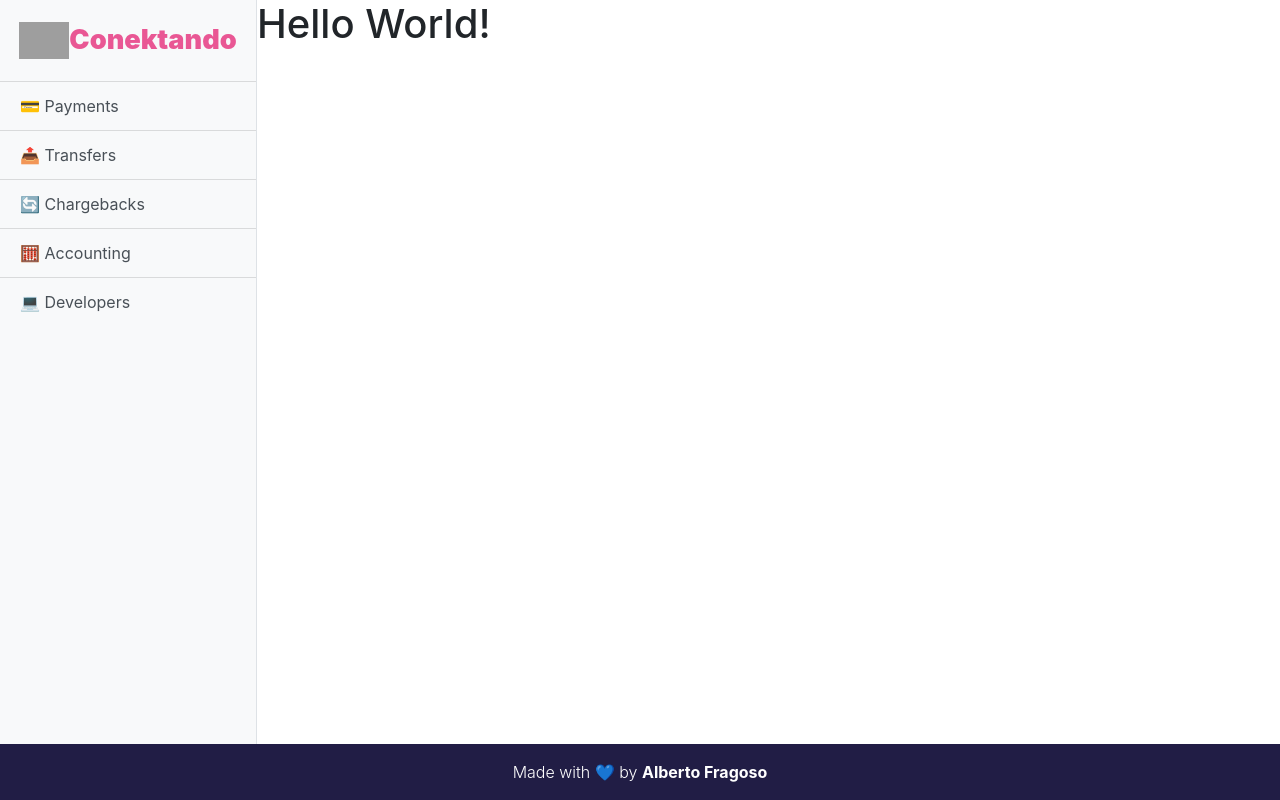
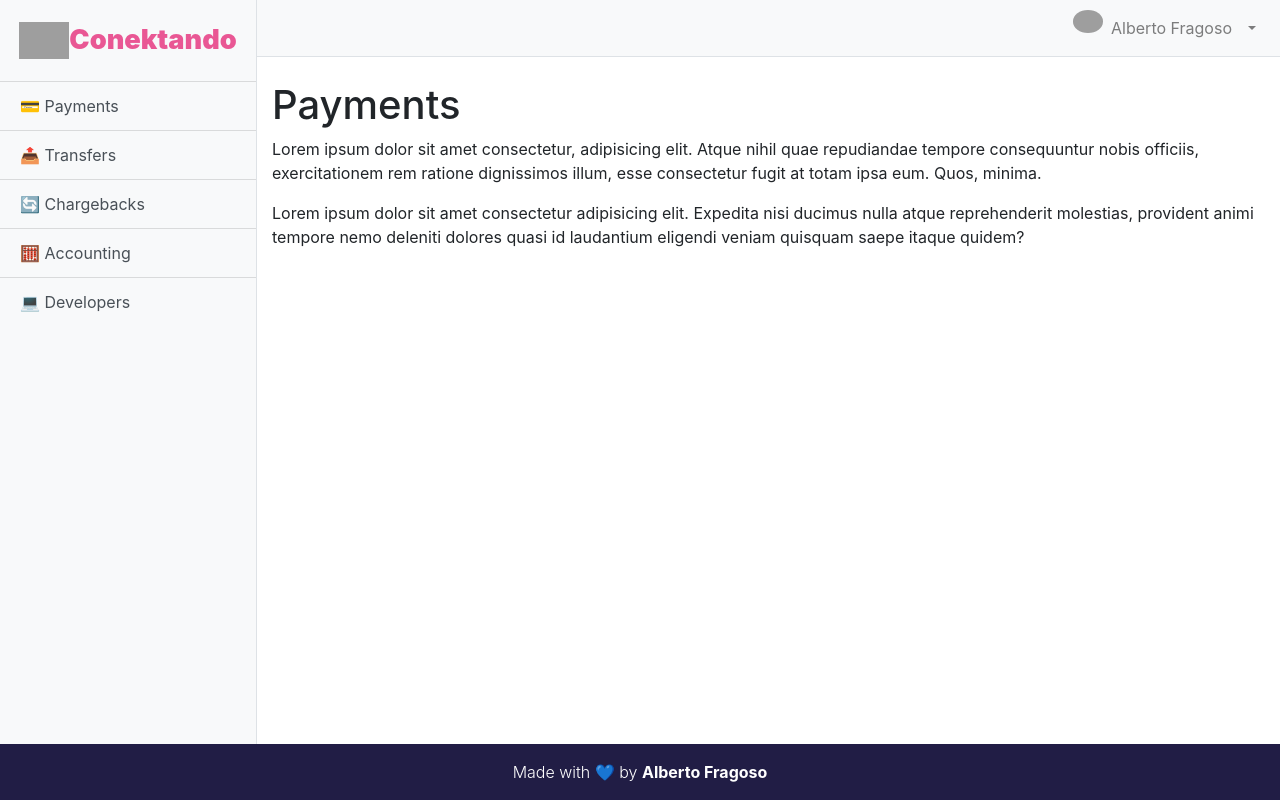
Before and after one commit to albertofragoso/admin, a React app: page / in a window 1280 px wide. Built offline with nearby package versions, Linux system fonts and the light colour scheme; grey boxes are pictures that could not be loaded.

Commit message:
Creating Header component

```diff
--- /dev/null
+++ b/src/components/Header.jsx
@@ -0,0 +1,14 @@
+import React from 'react'
+import User from './User'
+
+import './styles/Header.css'
+
+const Header = () => (
+  <div className="Header navbar navbar-expand-lg navbar-light bg-light border-bottom">
+    <div className="collapse navbar-collapse">
+      <User />
+    </div>
+  </div>
+)
+
+export default Header
--- /dev/null
+++ b/src/components/Layout.jsx
@@ -0,0 +1,11 @@
+import React from 'react'
+import Header from './Header'
+
+const Layout = ({ children }) => (
+  <div>
+    <Header />
+    {children}
+  </div>
+)
+
+export default Layout
--- /dev/null
+++ b/src/components/User.jsx
@@ -0,0 +1,33 @@
+import React, { useState } from 'react'
+import classNames from 'classnames'
+
+import './styles/User.css'
+
+const User = () => {
+
+  const [isDropdown, setDropdown] = useState(false)
+
+  const Dropdown = classNames('dropdown-menu dropdown-menu-right', { show: isDropdown })
+
+  const handleDropdown = () => setDropdown(!isDropdown)
+
+  return(
+    <ul className="navbar-nav ml-auto mt-2 mt-lg-0">
+      <li className="nav-item active">
+        <img className="User-photo" src="https://avatars0.githubusercontent.com/u/24305046?s=460&v=4" alt="User photo"/>
+      </li>
+      <li className="nav-item">
+        <span className="nav-link">Alberto Fragoso</span>
+      </li>
+      <li className="nav-item dropdown">
+        <a href="#" className="nav-link dropdown-toggle" onClick={handleDropdown}></a>
+        <div className={Dropdown}>
+          <a href="#" className="dropdown-item">Profile</a>
+          <a href="#" className="dropdown-item">Logout</a>
+        </div>
+      </li>
+    </ul>
+  )
+}
+
+export default User
--- /dev/null
+++ b/src/components/styles/Header.css
@@ -0,0 +1,5 @@
+@media (max-width: 768px) {
+  .Header {
+    display: none!important;
+  }
+}
--- /dev/null
+++ b/src/components/styles/User.css
@@ -0,0 +1,4 @@
+.User-photo{
+  width: 30px;
+  border-radius: 50%;
+}
--- a/src/routes/App.jsx
+++ b/src/routes/App.jsx
@@ -1,11 +1,19 @@
 import React from 'react'
 import Sidebar from '../components/Sidebar'
+import Header from '../components/Header'
+import Layout from '../components/Layout'
 import Footer from '../components/Footer'
 
 const App = () => (
   <div className="d-flex">
     <Sidebar />
-    <h1>Hello World!</h1>
+    <Layout>
+      <div class="container-fluid">
+        <h1 class="mt-4">Payments</h1>
+        <p>Lorem ipsum dolor sit amet consectetur, adipisicing elit. Atque nihil quae repudiandae tempore consequuntur nobis officiis, exercitationem rem ratione dignissimos illum, esse consectetur fugit at totam ipsa eum. Quos, minima.</p>
+        <p>Lorem ipsum dolor sit amet consectetur adipisicing elit. Expedita nisi ducimus nulla atque reprehenderit molestias, provident animi tempore nemo deleniti dolores quasi id laudantium eligendi veniam quisquam saepe itaque quidem?</p>
+      </div>
+    </Layout>
     <Footer />
   </div>
 )
```
